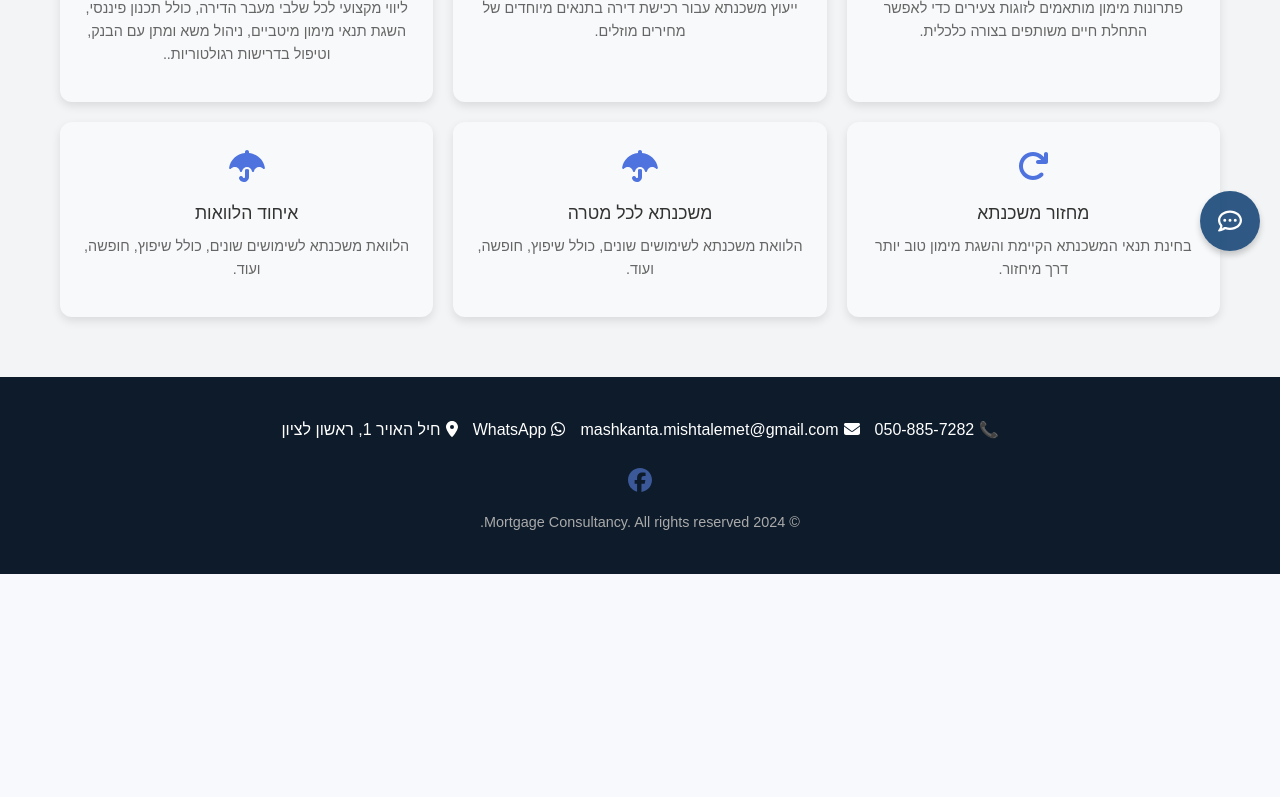
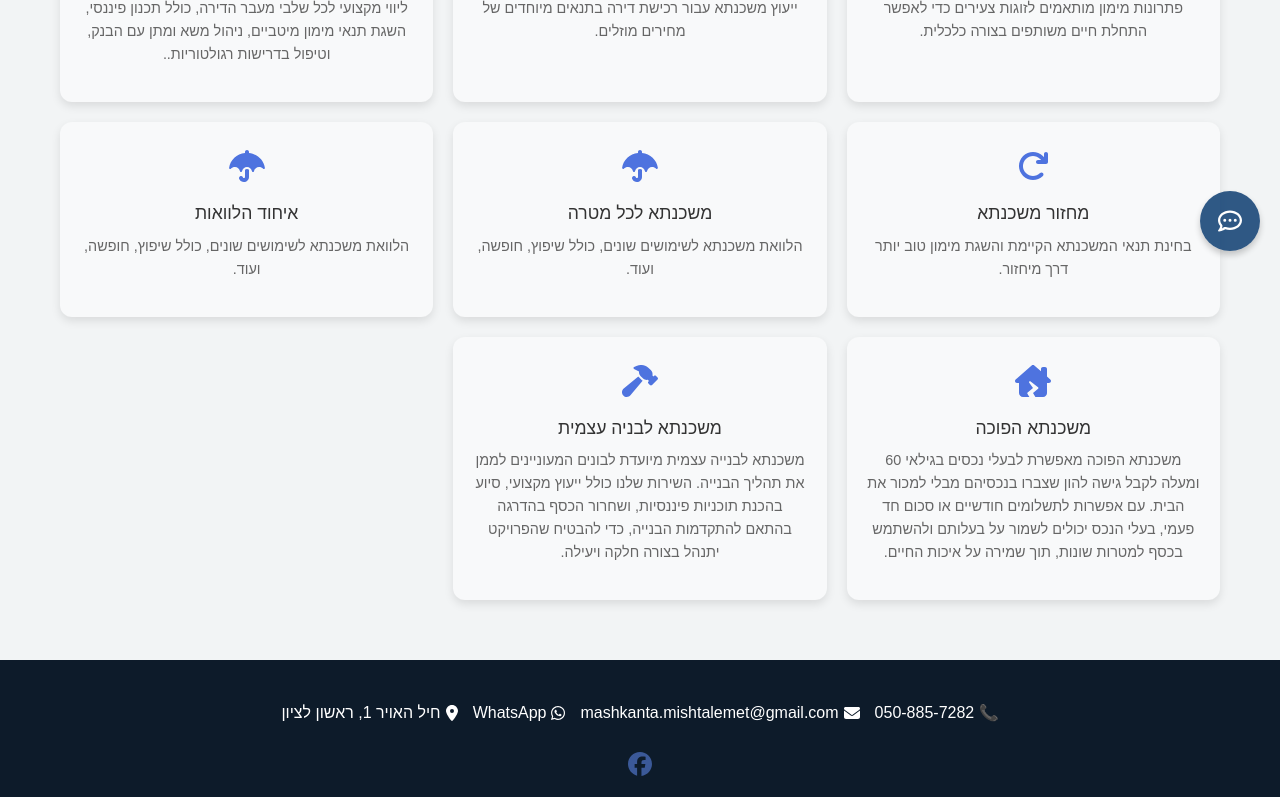
Before and after one commit to aviadazriel/special-web, a React (Create React App) app: page /services in a window 1280 px wide. Shown: the part 529-1326 px from the top of the page. Before the commit the page ends 1103 px from the top, so only its background shows below. Built offline with nearby package versions, Linux system fonts and the light colour scheme.

Commit message:
add services

```diff
--- a/src/data/servicesData.js
+++ b/src/data/servicesData.js
@@ -1,6 +1,6 @@
 // src/data/servicesData.js
 
-import { faHome, faRedo, faUsers, faHandHoldingUsd, faTools, faBuilding, faUmbrella } from '@fortawesome/free-solid-svg-icons';
+import { faHome,faHouseChimneyCrack , faHammer, faRedo, faUsers, faHandHoldingUsd, faTools, faBuilding, faUmbrella } from '@fortawesome/free-solid-svg-icons';
 
 const services = [
   {
@@ -66,7 +66,20 @@ const services = [
     icon: faUmbrella,
      image: "/images/services/9.webp"
   },
+  {
+    id: 10,
+    title: "משכנתא הפוכה",
+    description: "משכנתא הפוכה מאפשרת לבעלי נכסים בגילאי 60 ומעלה לקבל גישה להון שצברו בנכסיהם מבלי למכור את הבית. עם אפשרות לתשלומים חודשיים או סכום חד פעמי, בעלי הנכס יכולים לשמור על בעלותם ולהשתמש בכסף למטרות שונות, תוך שמירה על איכות החיים.",
+    icon: faHouseChimneyCrack ,
+     image: "/images/services/9.webp"
+  },
+  {
+    id: 11,
+    title: "משכנתא לבניה עצמית",
+    description: "משכנתא לבנייה עצמית מיועדת לבונים המעוניינים לממן את תהליך הבנייה. השירות שלנו כולל ייעוץ מקצועי, סיוע בהכנת תוכניות פיננסיות, ושחרור הכסף בהדרגה בהתאם להתקדמות הבנייה, כדי להבטיח שהפרויקט יתנהל בצורה חלקה ויעילה.",
+    icon: faHammer  ,
+     image: "/images/services/9.webp"
+  },
 ];
-// משכנתא לבניה עצמית
 
 export default services;
```
